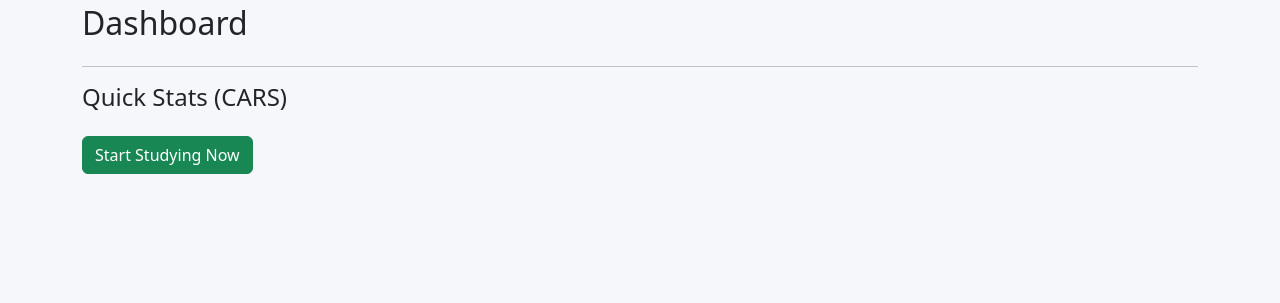
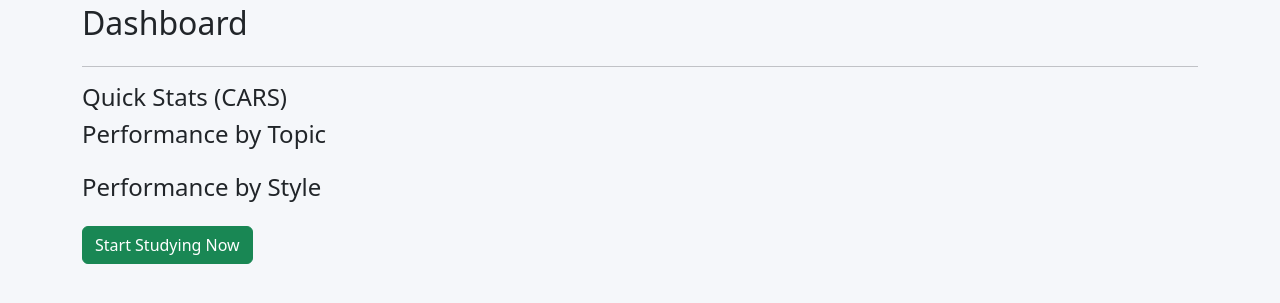
Before and after one commit to Maxwellvincent/cars-article-pipeline, a Flask app: template templates/dashboard.html in a window 1280 px wide. Shown: the part 56-359 px from the top of the page. Run offline with Flask 3, Linux system fonts and the light colour scheme; the template is opened without the code that fills it, so the values that code supplies are empty.

Commit message:
Added perfoamnce metrics on dashboard page, but need to fix

```diff
--- a/app.py
+++ b/app.py
@@ -52,8 +52,12 @@ def dashboard():
         {"id": "cars", "name": "CARS", "progress": "82%"},
         {"id": "bio", "name": "Biology", "progress": "41%"}
     ]
+    log_path = USER_DIR / user_id / "user_logs.jsonl"
+    passage_file = "training-data/passages.jsonl"
+    topic_perf, style_perf = compute_topic_style_performance(log_path, passage_file)
 
-    return render_template("dashboard.html", user=user, profile=profile, subjects=subjects)
+    return render_template("dashboard.html", user=user, profile=profile, subjects=subjects,topic_perf=topic_perf, style_perf=style_perf)
+
 
 @app.route("/review/<passage_id>")
 def review_passage(passage_id):
@@ -242,6 +246,42 @@ def study_question(index):
         mode=mode
     )
 
+## HELPER TO COMPUTE ACCURACY By TOPIC and STYLE
+def compute_topic_style_performance(log_path, passage_file):
+    if not os.path.exists(log_path) or not os.path.exists(passage_file):
+        return {}, {}
+
+    with open(log_path, "r") as f:
+        logs = [json.loads(line.strip()) for line in f if line.strip()]
+    with open(passage_file, "r") as f:
+        passages = {json.loads(line)["passage_id"]: json.loads(line) for line in f}
+
+    topic_stats = {}
+    style_stats = {}
+
+    for log in logs:
+        pid = log["question_id"].split("_")[0]
+        passage = passages.get(pid)
+        if not passage:
+            continue
+
+        topic = passage.get("topic", "unknown")
+        style = passage.get("style", "unknown")
+
+        def update_stats(container, key, correct):
+            if key not in container:
+                container[key] = {"seen": 0, "correct": 0}
+            container[key]["seen"] += 1
+            if correct:
+                container[key]["correct"] += 1
+
+        update_stats(topic_stats, topic, log["was_correct"])
+        update_stats(style_stats, style, log["was_correct"])
+
+    return topic_stats, style_stats
+
+
+
 
 @app.route("/subject/<subject_id>")
 def subject_page(subject_id):
--- a/templates/dashboard.html
+++ b/templates/dashboard.html
@@ -27,6 +27,24 @@
   {% endfor %}
 </ul>
 
+<h4>Performance by Topic</h4>
+<ul class="list-group mb-3">
+  {% for topic, stats in topic_perf.items() %}
+    <li class="list-group-item d-flex justify-content-between">
+      {{ topic.title() }} <span>{{ stats.correct }}/{{ stats.seen }} correct ({{ (stats.correct / stats.seen * 100) | round(1) }}%)</span>
+    </li>
+  {% endfor %}
+</ul>
+
+<h4>Performance by Style</h4>
+<ul class="list-group">
+  {% for style, stats in style_perf.items() %}
+    <li class="list-group-item d-flex justify-content-between">
+      {{ style.title() }} <span>{{ stats.correct }}/{{ stats.seen }} correct ({{ (stats.correct / stats.seen * 100) | round(1) }}%)</span>
+    </li>
+  {% endfor %}
+</ul>
+
 <a href="/study/start" class="btn btn-success mt-3">Start Studying Now</a>
 
 {% endblock %}
```
